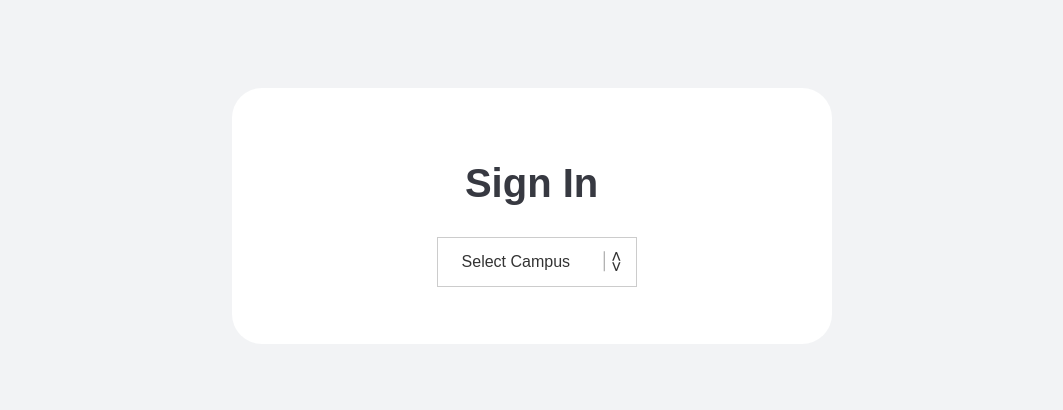
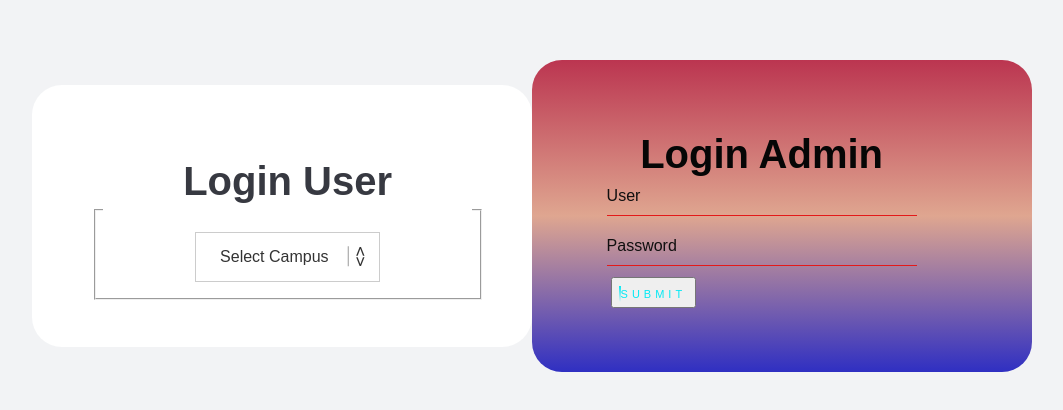
Before and after one commit to PhamNgocThien18/ProjectSWP, a website: page login.html in a window 1280 px wide. Shown: the part 180-590 px from the top of the page, without its empty margins (110-1173 px from the left). Drawn offline with Linux system fonts and the light colour scheme.

Commit message:
Tai update new login

```diff
--- a/css/login.css
+++ b/css/login.css
@@ -14,13 +14,25 @@ html {
   justify-content: center;
   padding: 100px 0;
 }
+
 .signin {
-    padding: 47px 80px;
+  padding: 47px 60px;
   background-color: #fff;
-    width: 100%;
-    max-width: 600px;
+  width: 50%;
+  max-width: 500px;
   border-radius: 30px;
 }
+
+.sigin-1.col-6 {
+  padding: 52px 50px;
+  /* background-color: #fff; */
+  background-image: linear-gradient(rgb(187, 53, 80), rgb(223, 166, 144),
+  rgb(47, 47, 194));
+  width: 50%;
+  max-width: 500px;
+  border-radius: 30px;
+}
+
 .signin-heading {
   font-size: 40px;
   font-weight: bold;
@@ -29,9 +41,8 @@ html {
   margin-bottom: 20px;
 }
 
-
 #signin-social {
-    padding: 1px 0 0 105px;
+  padding: 1px 0 0 65px;
 }
 
 .signup-social-icon {
@@ -55,8 +66,8 @@ html {
   position: relative;
   /*Don't really need this just for demo styling*/
   float: left;
-    min-width: 200px;
-    margin: 5px 125px;
+  min-width: 185px;
+  margin: 2px 90px;
 }
 
 select::-ms-expand {
@@ -64,7 +75,7 @@ html {
 }
 
 .selectdiv:after {
-    content: '<>';
+  content: "<>";
   font: 17px "Consolas", monospace;
   color: #333;
   -webkit-transform: rotate(90deg);
@@ -111,3 +122,173 @@ html {
   margin: 16px 9px 9px 133px;
   padding: 6px 40px 6px 40px;
 }
+
+/* Login Admin */
+.login-box {
+  /* position: absolute; */
+  /* top: 50%; */
+  /* left: 50%; */
+  /* transform: translate(-50%, -50%); */
+  /* background: rgba(0, 0, 0, 0.5); */
+  /* box-shadow: 0 15px 25px rgb(0 0 0 / 60%); */
+  width: 400px;
+  padding: 20px 65px 12px 25px;
+  box-sizing: border-box;
+  border-radius: 10px;
+}
+
+.login-box h2 {
+  margin: 0 0 0px;
+  padding: 0px;
+  color: #060606;
+  text-align: center;
+  font-size: 40px;
+}
+
+.login-box .user-box {
+  position: relative;
+}
+
+.login-box .user-box input {
+  width: 100%;
+  padding: 10px 0;
+  font-size: 16px;
+  color: #100f0f;
+  margin-bottom: 11px;
+  border: none;
+  border-bottom: 1px solid #e31a1a;
+  outline: none;
+  background: transparent;
+}
+
+.login-box .user-box label {
+  position: absolute;
+  top: 0;
+  left: 0;
+  padding: 10px 0;
+  font-size: 16px;
+  color: #100f0f;
+  pointer-events: none;
+  transition: 0.5s;
+}
+
+.login-box .user-box input:focus ~ label,
+.login-box .user-box input:valid ~ label {
+  top: -20px;
+  left: 0;
+  color: #03e9f4;
+  font-size: 12px;
+}
+
+.login-box form a {
+  position: relative;
+  display: inline-block;
+  padding: 2px 2px;
+  color: #03e9f4;
+  font-size: 11px;
+  text-decoration: none;
+  text-transform: uppercase;
+  overflow: hidden;
+  transition: 0.5s;
+  margin-top: 6px;
+  letter-spacing: 4px;
+}
+
+.login-box a:hover {
+  background: #03e9f4;
+  color: #fff;
+  border-radius: 5px;
+  box-shadow: 0 0 5px #03e9f4, 0 0 25px #03e9f4, 0 0 50px #03e9f4,
+    0 0 100px #03e9f4;
+}
+
+.login-box a span {
+  position: absolute;
+  display: block;
+}
+
+.login-box a span:nth-child(1) {
+  top: 0;
+  left: -100%;
+  width: 100%;
+  height: 2px;
+  background: linear-gradient(90deg, transparent, #03e9f4);
+  animation: btn-anim1 1s linear infinite;
+}
+
+@keyframes btn-anim1 {
+  0% {
+    left: -100%;
+  }
+  50%,
+  100% {
+    left: 100%;
+  }
+}
+
+.login-box a span:nth-child(2) {
+  top: -100%;
+  right: 0;
+  width: 2px;
+  height: 100%;
+  background: linear-gradient(180deg, transparent, #03e9f4);
+  animation: btn-anim2 1s linear infinite;
+  animation-delay: 0.25s;
+}
+
+@keyframes btn-anim2 {
+  0% {
+    top: -100%;
+  }
+  50%,
+  100% {
+    top: 100%;
+  }
+}
+
+.login-box a span:nth-child(3) {
+  bottom: 0;
+  right: -100%;
+  width: 100%;
+  height: 2px;
+  background: linear-gradient(270deg, transparent, #03e9f4);
+  animation: btn-anim3 1s linear infinite;
+  animation-delay: 0.5s;
+}
+
+@keyframes btn-anim3 {
+  0% {
+    right: -100%;
+  }
+  50%,
+  100% {
+    right: 100%;
+  }
+}
+
+.login-box a span:nth-child(4) {
+  bottom: -100%;
+  left: 0;
+  width: 2px;
+  height: 100%;
+  background: linear-gradient(360deg, transparent, #03e9f4);
+  animation: btn-anim4 1s linear infinite;
+  animation-delay: 0.75s;
+}
+
+@keyframes btn-anim4 {
+  0% {
+    bottom: -100%;
+  }
+  50%,
+  100% {
+    bottom: 100%;
+  }
+}
+
+/* hr {
+  width: 21.5px;
+    height: 500px;
+    background-image: linear-gradient(crimson, lightsalmon,
+  midnightblue);
+} */
--- a/login.html
+++ b/login.html
@@ -3,7 +3,10 @@
   <head>
     <meta charset="UTF-8" />
     <meta http-equiv="X-UA-Compatible" content="ie=edge" />
-    <meta name="google-signin-client_id" content="YOUR_CLIENT_ID.apps.googleusercontent.com">
+    <meta
+      name="google-signin-client_id"
+      content="YOUR_CLIENT_ID.apps.googleusercontent.com"
+    />
     <link
       href="https://fonts.googleapis.com/css2?family=Poppins:wght@300;400;600&display=swap"
     />
@@ -15,17 +18,18 @@
     <link rel="stylesheet" href="../ProjectSWP/css/login.css" />
   </head>
   <body>
-    <div class="signin">
-      <h1 class="signin-heading">Sign In</h1>
+    <div class="signin col-6">
+      <fieldset>
+        <legend>
+          <h1 class="signin-heading">Login User</h1>
 
           <!-- Button Google -->
           <div id="signin-social"></div>
-
           <!-- Dropdown -->
           <div class="selectdiv">
             <label>
               <select>
-                <option selected> Select Campus </option>
+                <option selected>Select Campus</option>
                 <option>FU - Hòa Lạcc</option>
                 <option>FU - Hồ Chí Minh</option>
                 <option>FU - Đà Nẵng</option>
@@ -34,26 +38,60 @@
               </select>
             </label>
           </div>
+        </legend>
+      </fieldset>
     </div>
+
+    <!-- Login Admin -->
+    <div class="sigin-1 col-6">
+      <div class="login-box">
+        <h2>Login Admin</h2>
+        <form>
+          <div class="user-box">
+            <input type="text" name="" required="">
+            <label>User</label>
+          </div>
+          <div class="user-box">
+            <input type="password" name="" required="">
+            <label>Password</label>
+          </div>
+            <a href="#">
+              <button>
+                <span></span>
+                <span></span>
+                <span></span>
+                <span></span>
+                Submit
+            </a>
+              </button>
+        </form>
+      </div>
+    </div>
+
+
     <script>
       function onSuccess(googleUser) {
-          console.log('Logged in as: ' + googleUser.getBasicProfile().getName());
+        console.log("Logged in as: " + googleUser.getBasicProfile().getName());
       }
       function onFailure(error) {
         console.log(error);
       }
       function renderButton() {
-          gapi.signin2.render('signin-social', {
-            'scope': 'profile email',
-            'width': 240,
-            'height': 50,
-            'longtitle': true,
-            'theme': 'dark',
-            'onsuccess': onSuccess,
-            'onfailure': onFailure
+        gapi.signin2.render("signin-social", {
+          scope: "profile email",
+          width: 240,
+          height: 50,
+          longtitle: true,
+          theme: "dark",
+          onsuccess: onSuccess,
+          onfailure: onFailure,
         });
       }
     </script>
-       <script src="https://apis.google.com/js/platform.js?onload=renderButton" async defer></script>
+    <script
+      src="https://apis.google.com/js/platform.js?onload=renderButton"
+      async
+      defer
+    ></script>
   </body>
 </html>
```
Lines whose indentation alone changed are shown as unchanged.
